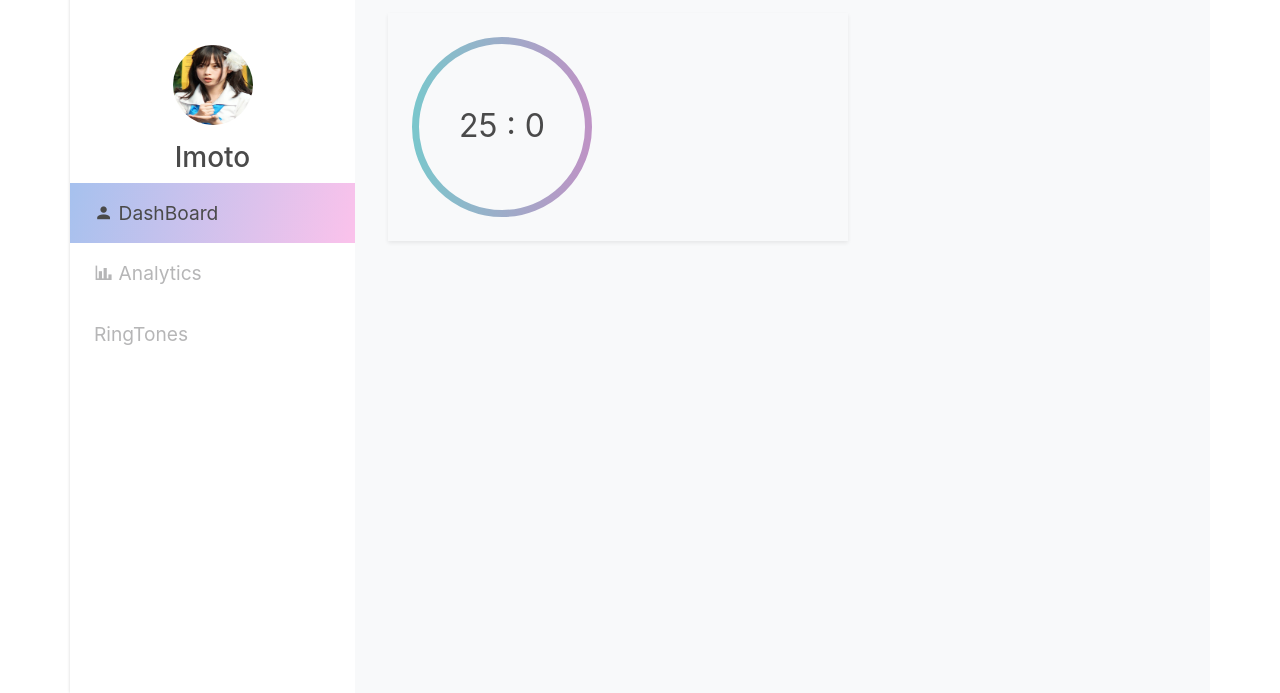
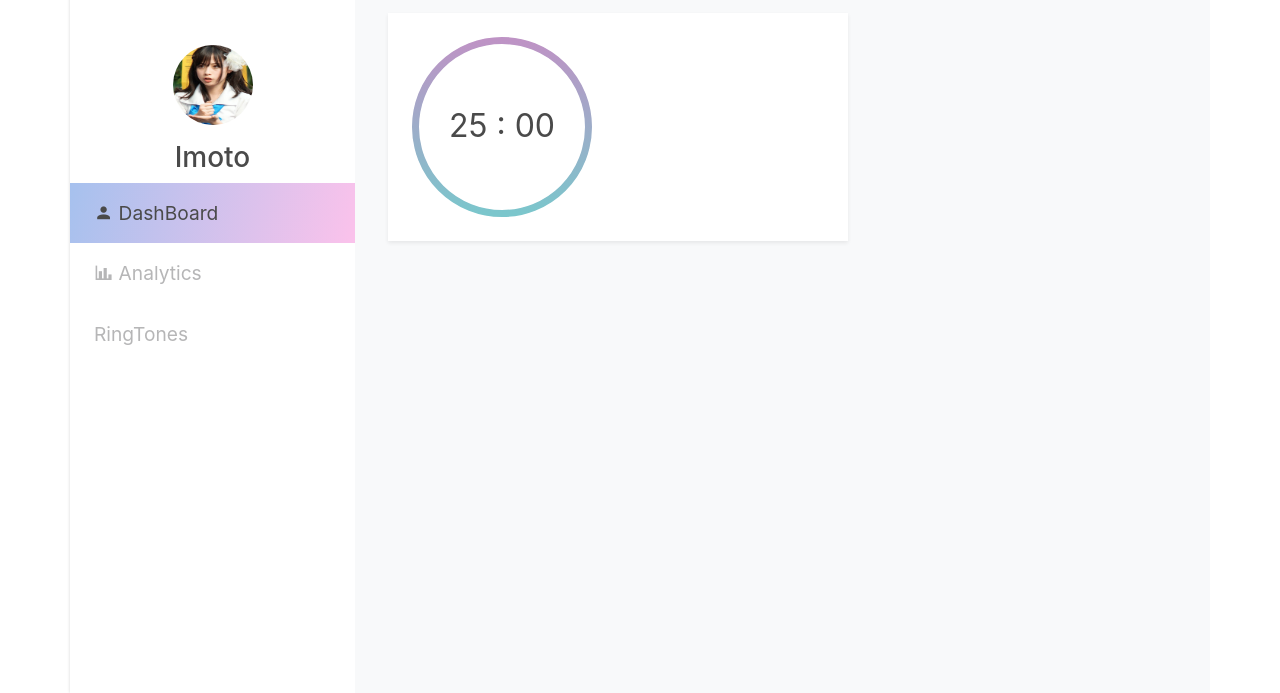
Before and after one commit to aver803bath5/poromodo-clean, a website: page index.html in a window 1280 px wide. Shown: the part 107-800 px from the top of the page. Drawn offline with nearby package versions, Linux system fonts and the light colour scheme.

Commit message:
feat/clock-circle: Add another circle as background
* add stroke-dasharray to clock circle
* add transform and transition for clock circle for animating countdown
* format index.html file

```diff
--- a/css/all.css
+++ b/css/all.css
@@ -50,3 +50,11 @@ h1 {
 .state-text {
   color: #4a4a4a;
 }
+
+.countdown-circle {
+  stroke-dasharray: 999;
+  /*   stroke-dashoffset: -999; */
+  transition: all 0.8s ease-in-out;
+  transform: rotate(-90deg);
+  transform-origin: center;
+}
--- a/index.html
+++ b/index.html
@@ -79,22 +79,59 @@
               </div>
             </div>
             <div class="row mt-4">
-              <div class="col-7 shadow-sm timer-container p-4">
+              <div class="col-7 shadow-sm timer-container bg-white p-4">
                 <div class="row">
                   <div class="col-3 clock-container">
                     <div class="clock">
                       <svg width="180" height="180">
                         <defs>
-                          <linearGradient id="grad1" x1="100%" y1="0%" x2="0%" y2="0%">
-                            <stop offset="0%" style="stop-color:#BE93C5;stop-opacity:1" />
-                            <stop offset="100%" style="stop-color:#7BC6CC;stop-opacity:1" />
+                          <linearGradient
+                            id="grad1"
+                            x1="100%"
+                            y1="0%"
+                            x2="0%"
+                            y2="0%"
+                          >
+                            <stop
+                              offset="0%"
+                              style="stop-color:#BE93C5;stop-opacity:1"
+                            />
+                            <stop
+                              offset="100%"
+                              style="stop-color:#7BC6CC;stop-opacity:1"
+                            />
                           </linearGradient>
                         </defs>
-                        <circle cx="90" cy="90" r="86.5" stroke="url(#grad1)" stroke-width="7" fill-opacity="0"/>
-                        <text x="50%" y="50%" text-anchor="middle" dy=".3em" font-size="2rem" fill="#4a4a4a">
-                        {{timerHour}}
-                        :
-                        {{timerSecond}}</text>
+                        <circle
+                          cx="90"
+                          cy="90"
+                          r="86.5"
+                          stroke="#d2d2d2"
+                          stroke-width="6"
+                          fill-opacity="0"
+                        />
+                        <circle
+                          cx="90"
+                          cy="90"
+                          r="86.5"
+                          stroke="url(#grad1)"
+                          stroke-width="7"
+                          class="countdown-circle"
+                          fill-opacity="0"
+                          stroke-linecap="round"
+                        />
+                        <text
+                          x="50%"
+                          y="50%"
+                          text-anchor="middle"
+                          dy=".3em"
+                          font-size="2rem"
+                          fill="#4a4a4a"
+                        >
+                          {{ formatTimerNumber(timerHour) }}
+                          :
+                          {{ formatTimerNumber(timerSecond) }}
+                        </text>
                       </svg>
                     </div>
                   </div>
```
